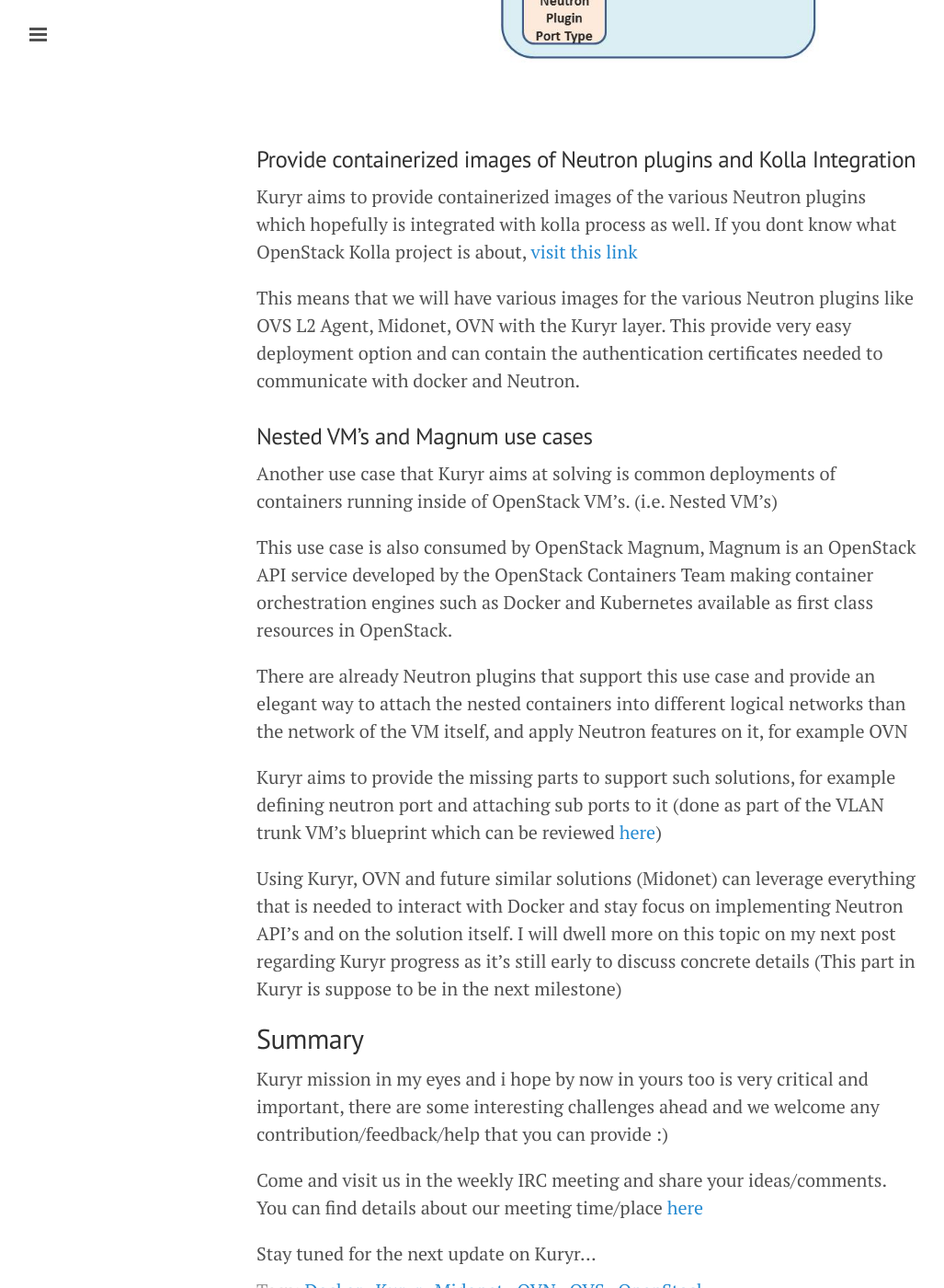
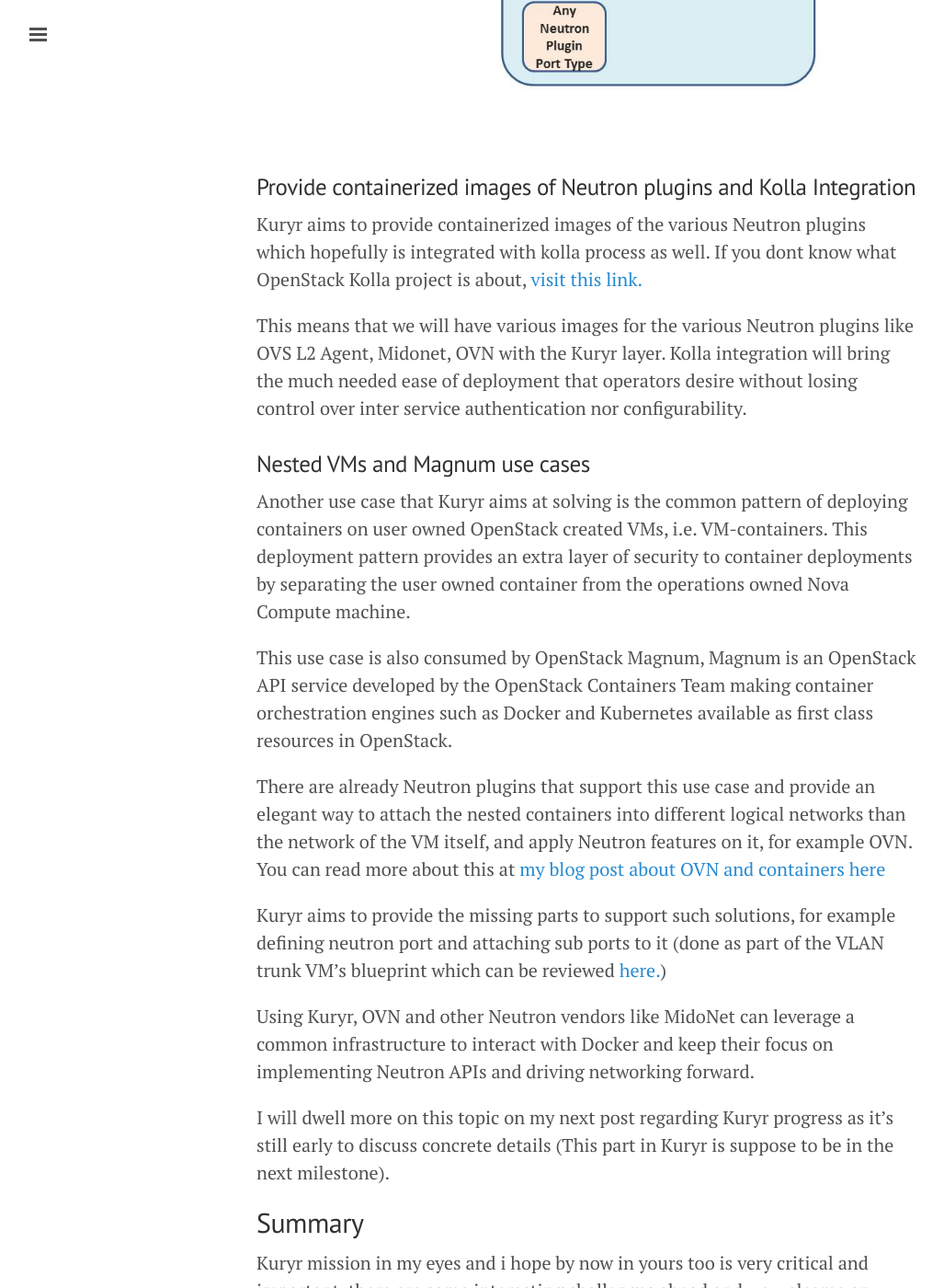
Before and after one commit to GalSagie/GalSagie.github.io, a Jekyll site: the page built from _posts/2015-08-24-kuryr-part1.md, in a window 1280 px wide and 1400 px high, scrolled down 3682 px. Shown: the whole window at 92% size, without its empty margins (1-1028 px from the left). Built offline with Jekyll 4.4.1, drawn with Linux system fonts in a browser that asks for light colours; Markdown is read by kramdown in place of the engine named in the settings; comment, search, counter and statistics services are not loaded; some of the changed text lies outside the part shown.

Commit message:
More fixed for kuryr post

```diff
--- a/_posts/2015-08-24-kuryr-part1.md
+++ b/_posts/2015-08-24-kuryr-part1.md
@@ -31,12 +31,12 @@ All of which implement the Neutron abstraction and hopefully can be interchange
 What we noticed in regards to containers networking, and specifically in environments that are mixed for containers and OpenStack is that every networking solution tries to reinvent and enable networking for containers but this time with Docker API (or any other abstraction)
 OpenStack Magnum, for example, has to introduce an abstraction layer for different libnetwork drivers depending on the Container Orchestration Engine used. It would be ideal if Kuryr could be the default for Magnum COEs
 
-The idea behind Kuryr, is to be able to leverage the abstraction and all the hard work that was put in Neutron and its plugins and services and use that to provide networking for containers use cases.
+The idea behind Kuryr, is to be able to leverage the abstraction and all the hard work that was put in Neutron and its plugins and services and use that to provide production grade networking for containers use cases.
 Instead of each independent Neutron plugin or solution trying to find and close the gaps, we can concentrate the efforts and focus in one spot - Kuryr.
 
-Kuryr aims to be the “integration bridge” between the two communities, Docker and Neutron and propose and driver changes needed in Neutron (or in Docker) to be able to fulfill the use cases needed specifically to containers networking.
+Kuryr aims to be the “integration bridge” between the two communities, Docker and Neutron and propose and drive changes needed in Neutron (or in Docker) to be able to fulfill the use cases needed specifically to containers networking.
 
-Its important to note that Kuryr IS NOT a networking solution by itself or tries to be one, it only tries to be the courier between Docker and containers to Neutron and its services.
+It is important to note that Kuryr is NOT a networking solution by itself nor does it attempt to become one. The Kuryr effort is focused to be the courier that delivers Neutron networking and services to Docker.
 
 ## Kuryr Architecture
 
@@ -48,13 +48,13 @@ The following diagram shows the basic concept of Kuryr architecture, to map betw
 
 <img src="https://raw.githubusercontent.com/GalSagie/GalSagie.github.io/master/public/img/kuryr1.jpg" />
 
-Kuryr maps libnetwork API’s and create the appropriate objects in Neutron which means that every solution that implement Neutron API can now be used for containers networking.
-All the additional features that Neutron provide can then be applied to containers ports, for example security groups, NAT services and floating IP’s.
+Kuryr maps libnetwork APIs and creates the appropriate objects in Neutron which means that every solution that implements Neutron API can now be used for containers networking.
+All the additional features that Neutron provides can then be applied to containers ports, for example security groups, NAT services and floating IP’s.
 
 But the potential of Kuryr doesn't stop in the core API and basic extensions, Kuryr can leverage the networking services and their features for Example LBaaS to provide abstraction for implementing Kubernetes services and so on.
 
 Kuryr is also going to close the gaps when API’s mapping is not very obvious and if needed drive changes in the Neutron community.
-A recent examples are the tags addition to neutron resources and port forwarding to implement docker port mapping feature. (Of course all of this is still in review and approval process)
+Recent examples of this are the tags addition to Neutron resources, to allow API clients like Kuryr to store mapping data and port forwarding, to be able to provide port exposing Docker-style (Of course all of this is still in review and approval process)
 
 ### Provide generic VIF-Binding infrastructure
 
@@ -75,23 +75,25 @@ The following diagrams depicts the VIF Binding with Kuryr
 ### Provide containerized images of Neutron plugins and Kolla Integration
 
 Kuryr aims to provide containerized images of the various Neutron plugins which hopefully is integrated with kolla process as well.
-If you dont know what OpenStack Kolla project is about, [visit this link](https://wiki.openstack.org/wiki/Kolla)
+If you dont know what OpenStack Kolla project is about, [visit this link.](https://wiki.openstack.org/wiki/Kolla)
 
 This means that we will have various images for the various Neutron plugins like OVS L2 Agent, Midonet, OVN with the Kuryr layer.
-This provide very easy deployment option and can contain the authentication certificates needed to communicate with docker and Neutron.
+Kolla integration will bring the much needed ease of deployment that operators desire without losing control over inter service authentication nor configurability.
 
-### Nested VM’s and Magnum use cases
+### Nested VMs and Magnum use cases
 
-Another use case that Kuryr aims at solving is common deployments of containers running inside of OpenStack VM’s. (i.e. Nested VM’s)
+Another use case that Kuryr aims at solving is the common pattern of deploying containers on user owned OpenStack created VMs, i.e. VM-containers. This deployment pattern provides an extra layer of security to container deployments by separating the user owned container from the operations owned Nova Compute machine.
 
 This use case is also consumed by OpenStack Magnum, Magnum is an OpenStack API service developed by the OpenStack Containers Team making container orchestration engines such as Docker and Kubernetes available as first class resources in OpenStack.
 
-There are already Neutron plugins that support this use case and provide an elegant way to attach the nested containers into different logical networks than the network of the VM itself, and apply Neutron features on it, for example OVN
+There are already Neutron plugins that support this use case and provide an elegant way to attach the nested containers into different logical networks than the network of the VM itself, and apply Neutron features on it, for example OVN.
+You can read more about this at [my blog post about OVN and containers here](http://galsagie.github.io/sdn/openstack/ovs/2015/04/26/ovn-containers/)
 
-Kuryr aims to provide the missing parts to support such solutions, for example defining neutron port and attaching sub ports to it (done as part of the VLAN trunk VM’s blueprint which can be reviewed [here](https://blueprints.launchpad.net/openstack/?searchtext=vlan-aware-vms))
+Kuryr aims to provide the missing parts to support such solutions, for example defining neutron port and attaching sub ports to it (done as part of the VLAN trunk VM’s blueprint which can be reviewed [here.](https://blueprints.launchpad.net/openstack/?searchtext=vlan-aware-vms))
 
-Using Kuryr, OVN and future similar solutions (Midonet) can leverage everything that is needed to interact with Docker and stay focus on implementing Neutron API’s and on the solution itself.
-I will dwell more on this topic on my next post regarding Kuryr progress as it's still early to discuss concrete details (This part in Kuryr is suppose to be in the next milestone)
+Using Kuryr, OVN and other Neutron vendors like MidoNet can leverage a common infrastructure to interact with Docker and keep their focus on implementing Neutron APIs and driving networking forward.
+
+I will dwell more on this topic on my next post regarding Kuryr progress as it's still early to discuss concrete details (This part in Kuryr is suppose to be in the next milestone).
 
 
 ## Summary
```
